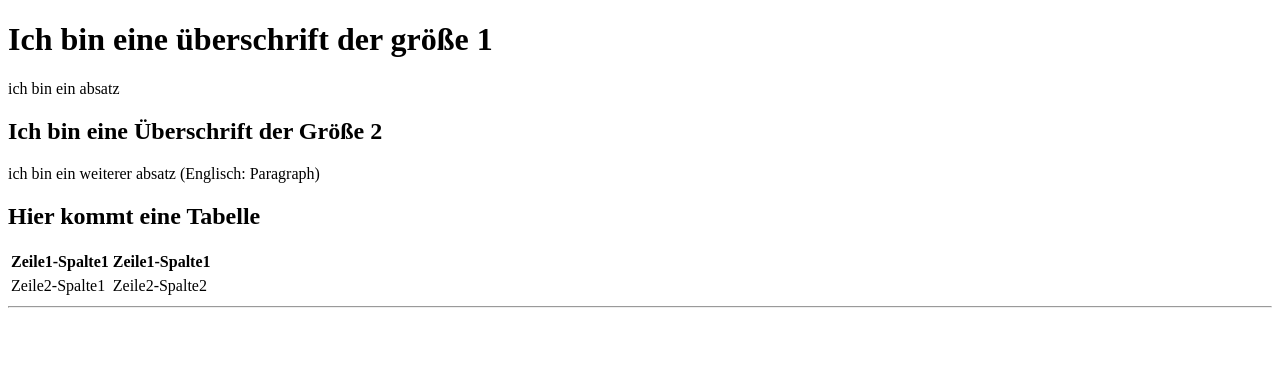
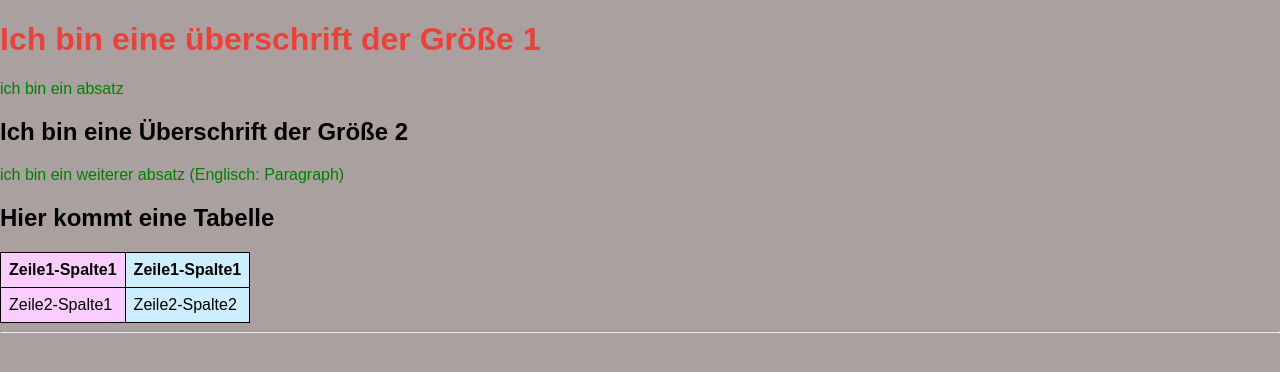
Before and after one commit to pd156673/HTML-Grundgeruest, a plain HTML site: page index.html in a window 1280 px wide. Drawn offline with Linux system fonts and the light colour scheme.

Commit message:
den style bearbeitet

```diff
--- a/index.html
+++ b/index.html
@@ -4,9 +4,10 @@
     <meta charset="UTF-8">
     <meta name="viewport" content="width=device-width, initial-scale=1.0">
     <title>Document</title>
+    <link rel="stylesheet" href="styles.css">
 </head>
 <body>
-    <h1>Ich bin eine überschrift der größe 1</h1>
+    <h1> Ich bin eine überschrift der Größe 1</h1>
     <p>ich bin ein absatz</p>
     <h2> Ich bin eine Überschrift der Größe 2</h2>
 <p>ich bin ein weiterer absatz (Englisch: Paragraph)</p>
--- /dev/null
+++ b/styles.css
@@ -0,0 +1,47 @@
+body {
+    background-color: #aaa0a0; /* Hellgrauer Hintergrund */
+    font-family: Arial, sans-serif; /* Standardschriftart */
+    margin: 0;
+    padding: 0;
+}
+
+h1 {
+    color: #eb413b; /* Grüne Überschrift */
+}
+
+/* Optional: Stil für Links */
+a {
+    color: #c75d17; /* Grüner Link */
+    text-decoration: none; /* Keine Unterstreichung */
+}
+
+a:hover {
+    text-decoration: underline; /* Unterstreichung bei Hover */
+}
+table {
+    border-collapse: collapse; /* Zusammenführen der Zellenränder */
+}
+
+td, th {
+    border: 1px solid #000; /* Schwarzer Rand um jede Zelle */
+    padding: 8px; /* Abstand innerhalb der Zellen */
+}
+
+tr:nth-child(even) {
+    background-color: #f2f2f2; /* Hintergrundfarbe für gerade Zeilen */
+}
+
+tr:nth-child(odd) {
+    background-color: #fff; /* Hintergrundfarbe für ungerade Zeilen */
+}
+
+td:nth-child(even), th:nth-child(even) {
+    background-color: #cceeff; /* Hintergrundfarbe für Zellen in geraden Spalten */
+}
+
+td:nth-child(odd), th:nth-child(odd) {
+    background-color: #fbccff; /* Hintergrundfarbe für Zellen in ungeraden Spalten */
+}
+p {
+    color: #008000; /* Grüne Farbe für Absätze */
+}
```
